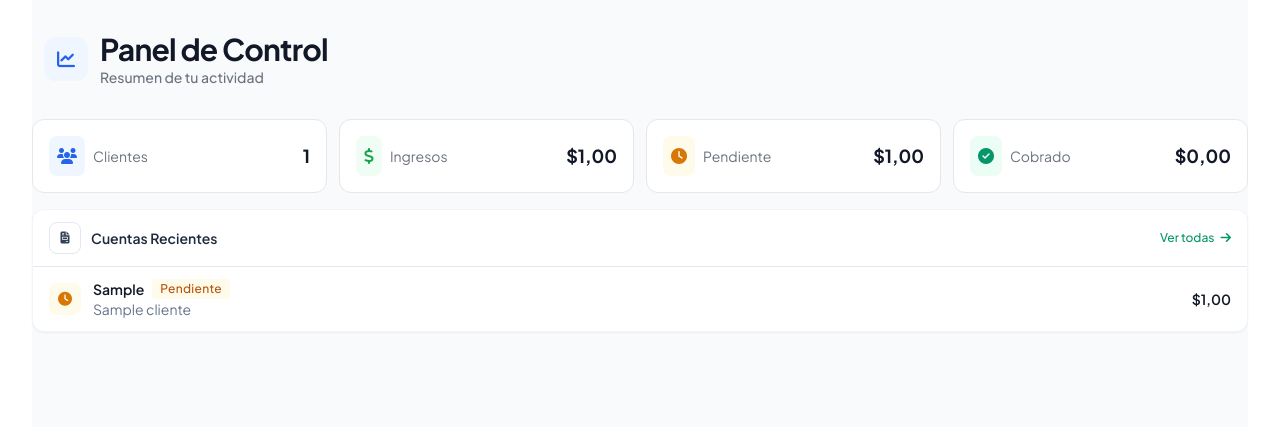
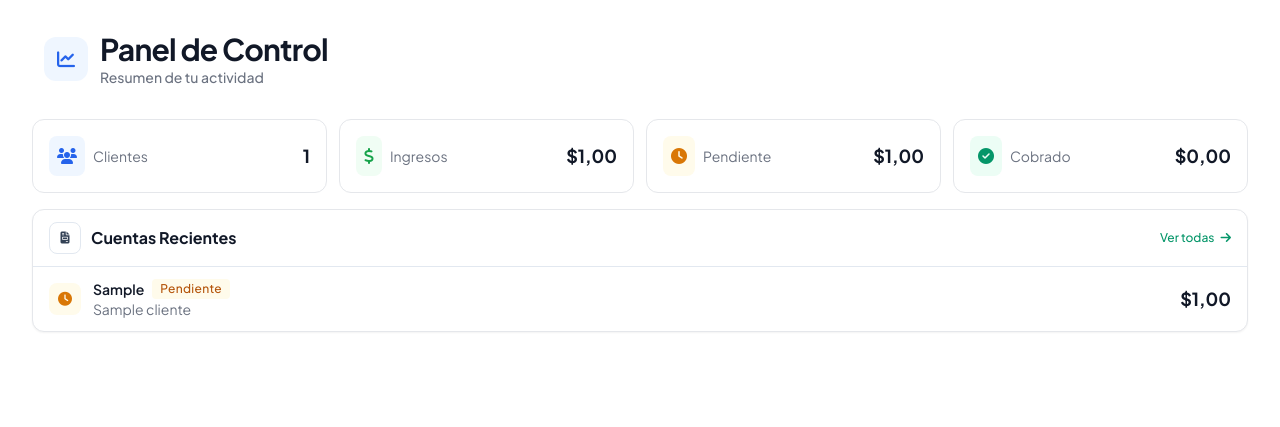
Before and after one commit to Eglism11/web-facturacion, a Flask app: page / in a window 1280 px wide. Shown: the part 145-572 px from the top of the page. Run offline with Flask 3, Linux system fonts and the light colour scheme; a user stored in the database is signed in; tables that the repository leaves empty hold one stand-in row (values such as "Sample post"); parts of the project's set-up code (start-up, migrations or seed data) failed here and were passed over; some libraries are stand-ins or nearby versions.

Commit message:
UI: Dashboard unify gray palette

```diff
--- a/templates/index.html
+++ b/templates/index.html
@@ -3,7 +3,7 @@
 {% block title %}Dashboard - Facturación{% endblock %}
 
 {% block content %}
-<div class="space-y-4 fade-in bg-gray-50 pb-24 pt-4">
+<div class="space-y-4 fade-in bg-white pb-24 pt-4">
     <div class="flex items-center justify-between px-3 py-4">
         <div class="flex items-center gap-3">
             <div class="w-11 h-11 rounded-xl bg-blue-50 flex items-center justify-center">
@@ -95,14 +95,14 @@
     </div>
 
     <div class="mt-6">
-    <div class="bg-white rounded-xl slide-up border border-slate-100 shadow-sm" style="animation-delay: 0.4s;">
+    <div class="bg-white rounded-xl slide-up border border-gray-200 shadow-sm" style="animation-delay: 0.4s;">
         <div class="px-4 py-3 border-b border-slate-200 flex items-center justify-between">
             <div class="flex items-center space-x-2.5">
                 <div class="w-8 h-8 rounded-lg bg-white border border-slate-200 flex items-center justify-center">
                     <i class="fas fa-file-invoice text-slate-700 text-xs"></i>
                 </div>
                 <div>
-                    <h3 class="text-sm font-semibold text-slate-800">Cuentas Recientes</h3>
+                    <h3 class="text-base font-bold text-gray-900">Cuentas Recientes</h3>
                 </div>
             </div>
             <a href="{{ url_for('listar_cuentas') }}" class="text-xs font-medium text-primary-600 hover:text-primary-700">
@@ -113,33 +113,33 @@
         {% if cuentas_recientes %}
             <div class="block md:hidden space-y-0">
                 {% for cuenta in cuentas_recientes %}
-                    <a href="{{ url_for('ver_cuenta', id=cuenta.id) }}" class="block bg-white p-3.5 border-b border-slate-100 hover:bg-slate-50 transition-all cursor-pointer">
-                        <div class="flex items-center justify-between mb-1.5">
-                            <span class="text-sm font-medium text-slate-700">{{ cuenta.numero_factura }}</span>
+                    <a href="{{ url_for('ver_cuenta', id=cuenta.id) }}" class="block bg-white p-4 border-b border-gray-100 hover:bg-gray-50 transition-all cursor-pointer">
+                        <div class="flex items-center justify-between mb-2">
+                            <span class="text-sm font-medium text-gray-700">{{ cuenta.numero_factura }}</span>
                             {% if cuenta.estado == 'pagado' %}
-                                <span class="badge px-2 py-0.5 rounded text-xs font-medium bg-emerald-50 text-emerald-700">Pagado</span>
+                                <span class="badge px-2 py-0.5 rounded text-xs font-medium bg-green-50 text-green-700">Pagado</span>
                             {% else %}
                                 <span class="badge px-2 py-0.5 rounded text-xs font-medium bg-amber-50 text-amber-700">Pendiente</span>
                             {% endif %}
                         </div>
-                        <div class="mb-2.5">
-                            <p class="text-sm text-slate-500">{{ cuenta.cliente.nombre }}</p>
+                        <div class="mb-2">
+                            <p class="text-sm text-gray-500">{{ cuenta.cliente.nombre }}</p>
                         </div>
                         <div class="flex items-center justify-between">
-                            <span class="text-xs text-slate-400">{{ cuenta.fecha_documento.strftime('%d %b %Y') }}</span>
-                            <span class="text-base font-bold text-gray-900 whitespace-nowrap">{{ cuenta.monto|format_cop_co }}</span>
+                            <span class="text-xs text-gray-400">{{ cuenta.fecha_documento.strftime('%d %b %Y') }}</span>
+                            <span class="text-lg font-bold text-gray-900 whitespace-nowrap">{{ cuenta.monto|format_cop_co }}</span>
                         </div>
                     </a>
                 {% endfor %}
             </div>
-            <div class="hidden md:block divide-y divide-slate-100">
+            <div class="hidden md:block divide-y divide-gray-100">
                 {% for cuenta in cuentas_recientes %}
-                    <a href="{{ url_for('ver_cuenta', id=cuenta.id) }}" class="group block px-4 py-3 hover:bg-slate-50 transition-all duration-200 cursor-pointer">
+                    <a href="{{ url_for('ver_cuenta', id=cuenta.id) }}" class="group block px-4 py-3 hover:bg-gray-50 transition-all duration-200 cursor-pointer">
                         <div class="flex items-center justify-between">
                             <div class="flex items-center space-x-3">
-                                <div class="w-8 h-8 rounded-lg {% if cuenta.estado == 'pagado' %}bg-emerald-50{% else %}bg-amber-50{% endif %} flex items-center justify-center">
+                                <div class="w-8 h-8 rounded-lg {% if cuenta.estado == 'pagado' %}bg-green-50{% else %}bg-amber-50{% endif %} flex items-center justify-center">
                                     {% if cuenta.estado == 'pagado' %}
-                                        <i class="fas fa-check-circle text-emerald-600 text-sm"></i>
+                                        <i class="fas fa-check-circle text-green-600 text-sm"></i>
                                     {% else %}
                                         <i class="fas fa-clock text-amber-600 text-sm"></i>
                                     {% endif %}
@@ -148,16 +148,16 @@
                                     <div class="flex items-center space-x-2">
                                         <span class="text-sm font-semibold text-gray-900">{{ cuenta.numero_factura }}</span>
                                         {% if cuenta.estado == 'pagado' %}
-                                            <span class="badge px-2 py-0.5 rounded text-xs font-medium bg-emerald-50 text-emerald-700">Pagado</span>
+                                            <span class="badge px-2 py-0.5 rounded text-xs font-medium bg-green-50 text-green-700">Pagado</span>
                                         {% else %}
                                             <span class="badge px-2 py-0.5 rounded text-xs font-medium bg-amber-50 text-amber-700">Pendiente</span>
                                         {% endif %}
                                     </div>
-                                    <p class="text-sm text-slate-500">{{ cuenta.cliente.nombre }}</p>
+                                    <p class="text-sm text-gray-500">{{ cuenta.cliente.nombre }}</p>
                                 </div>
                             </div>
                             <div class="flex items-center gap-3">
-                                <span class="text-sm font-semibold text-gray-900 whitespace-nowrap">{{ cuenta.monto|format_cop_co }}</span>
+                                <span class="text-lg font-bold text-gray-900 whitespace-nowrap">{{ cuenta.monto|format_cop_co }}</span>
                             </div>
                         </div>
                     </a>
```
